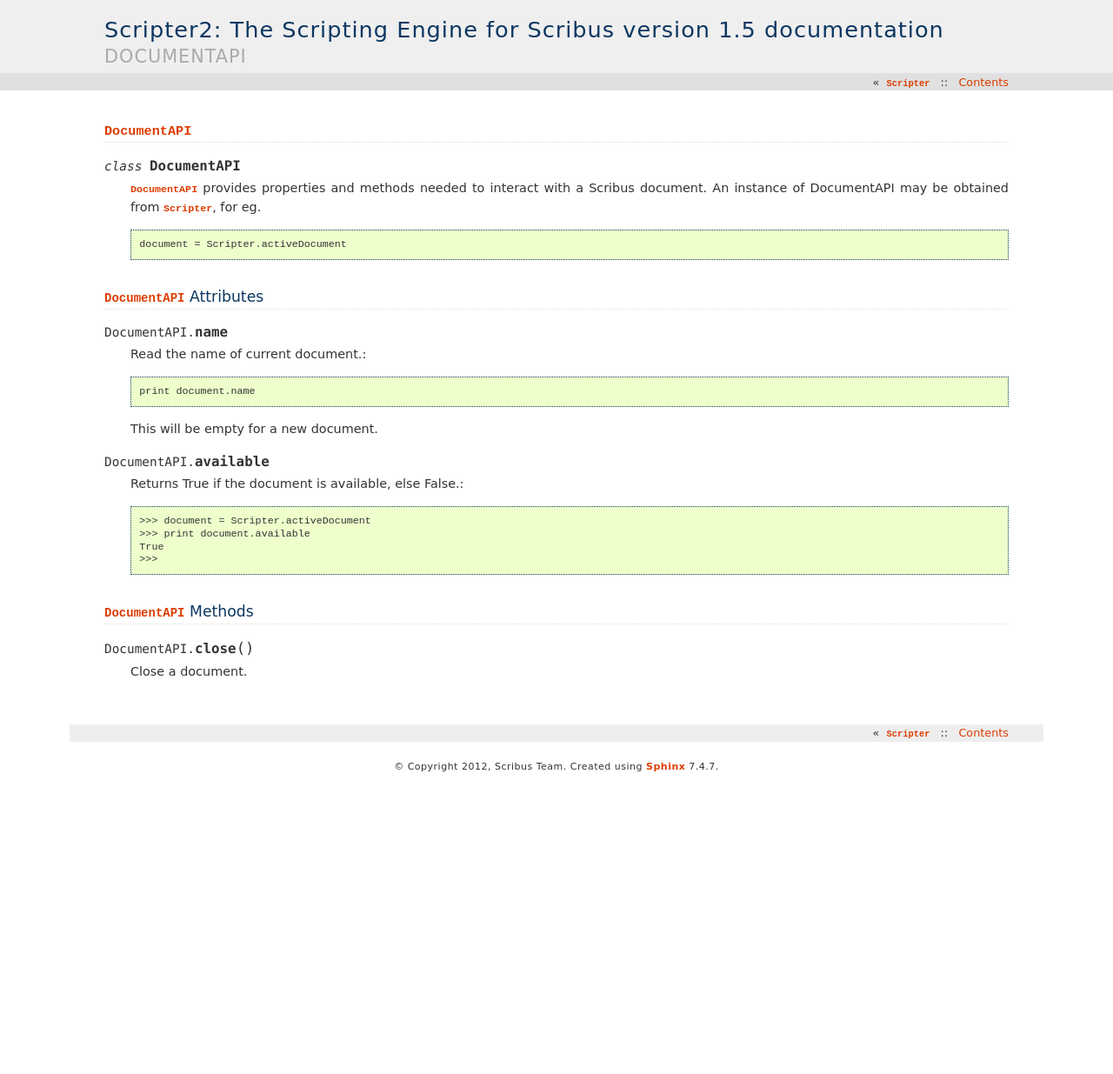
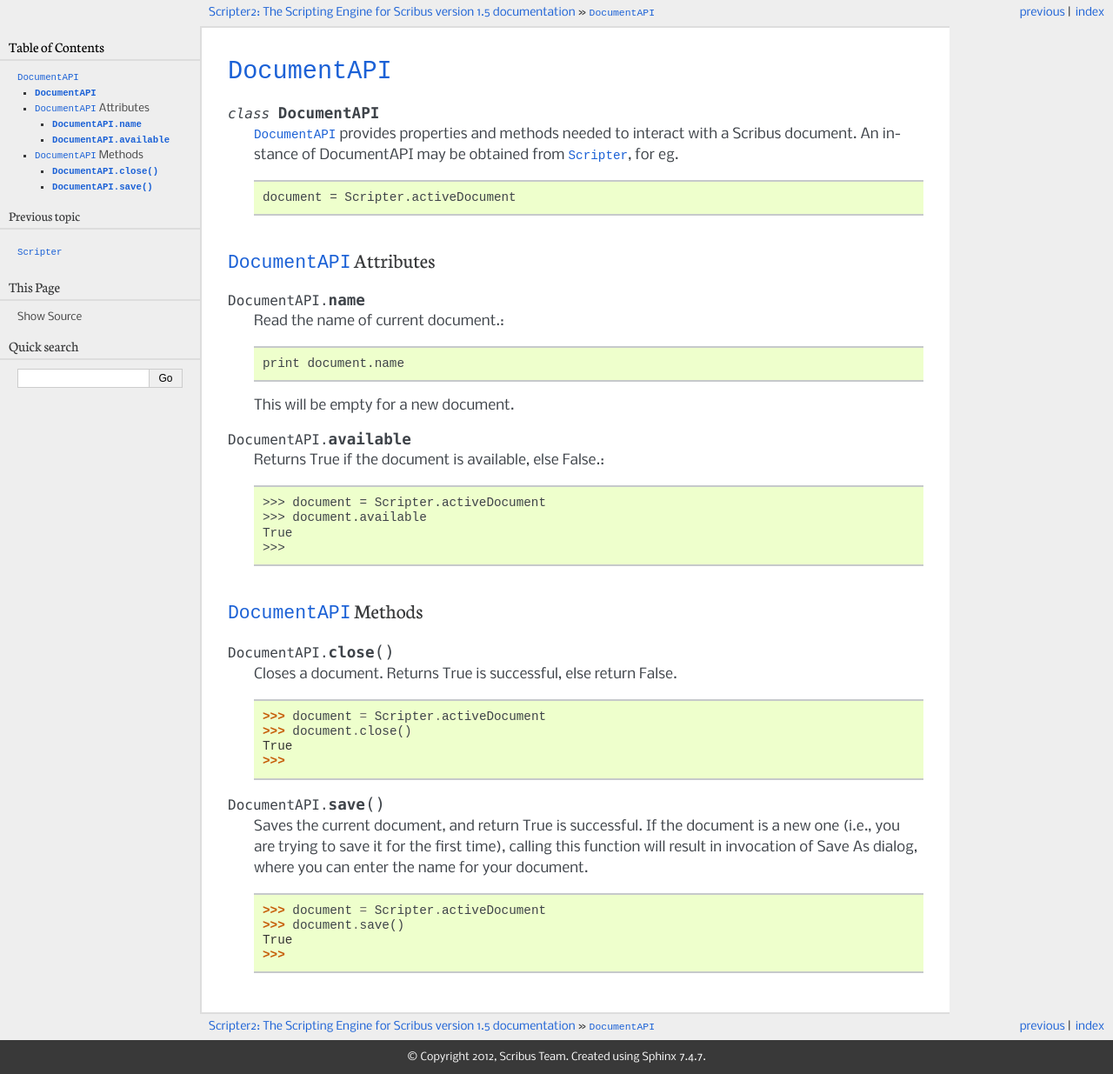
Before and after one commit to jainbasil/scripter-doc, a Sphinx documentation site: the page built from source/documentapi.rst, in a window 1280 px wide. Shown: the whole page at 87% size. Built offline with Sphinx 7.4.7, drawn with Linux system fonts in a browser that asks for light colours; before the commit the page ends 900 px from its top, so only the background shows below that.

Commit message:
Added more methods in DocumentAPI

```diff
--- a/source/conf.py
+++ b/source/conf.py
@@ -91,7 +91,7 @@
 
 # The theme to use for HTML and HTML Help pages.  See the documentation for
 # a list of builtin themes.
-html_theme = 'haiku'
+html_theme = 'pyramid'
 
 # Theme options are theme-specific and customize the look and feel of a theme
 # further.  For a list of options available for each theme, see the
--- a/source/documentapi.rst
+++ b/source/documentapi.rst
@@ -26,7 +26,7 @@
 	Returns True if the document is available, else False.::
 
 	    >>> document = Scripter.activeDocument
-	    >>> print document.available
+	    >>> document.available
 	    True
 	    >>>
 
@@ -36,4 +36,18 @@
 
 .. py:method:: DocumentAPI.close()
 
-   Close a document.
+   Closes a document. Returns True is successful, else return False.
+
+       >>> document = Scripter.activeDocument
+       >>> document.close()
+       True
+       >>>
+
+.. py:method:: DocumentAPI.save()
+
+   Saves the current document, and return True is successful. If the document is a new one (i.e., you are trying to save it for the first time), calling this function will result in invocation of Save As dialog, where you can enter the name for your document.
+
+       >>> document = Scripter.activeDocument
+       >>> document.save()
+       True
+       >>>
--- a/source/index.rst
+++ b/source/index.rst
@@ -3,8 +3,15 @@
    You can adapt this file completely to your liking, but it should at least
    contain the root `toctree` directive.
 
-Scripter2: The Scripting Engine for Scribus (ver. 1.5)
-======================================================
+Introduction
+============
+Scribus is an Open Source program that brings professional page layout to Linux/UNIX, Mac OS X, OS/2 Warp 4/eComStation and Windows desktops with a combination of press-ready output and new approaches to page design.
+Underneath a modern and user-friendly interface, Scribus supports professional publishing features, such as color separations, CMYK and Spot Color support, ICC color management, and versatile PDF creation.
+
+Scripter2 is newly developed Scripting Engine for Scribus which enables experienced users to develop python scripts to perform custom operations like generation of table of contents, barcode or more.
+
+Scripter2 API Specification
+===========================
 
 .. toctree::
    :maxdepth: 2
```
